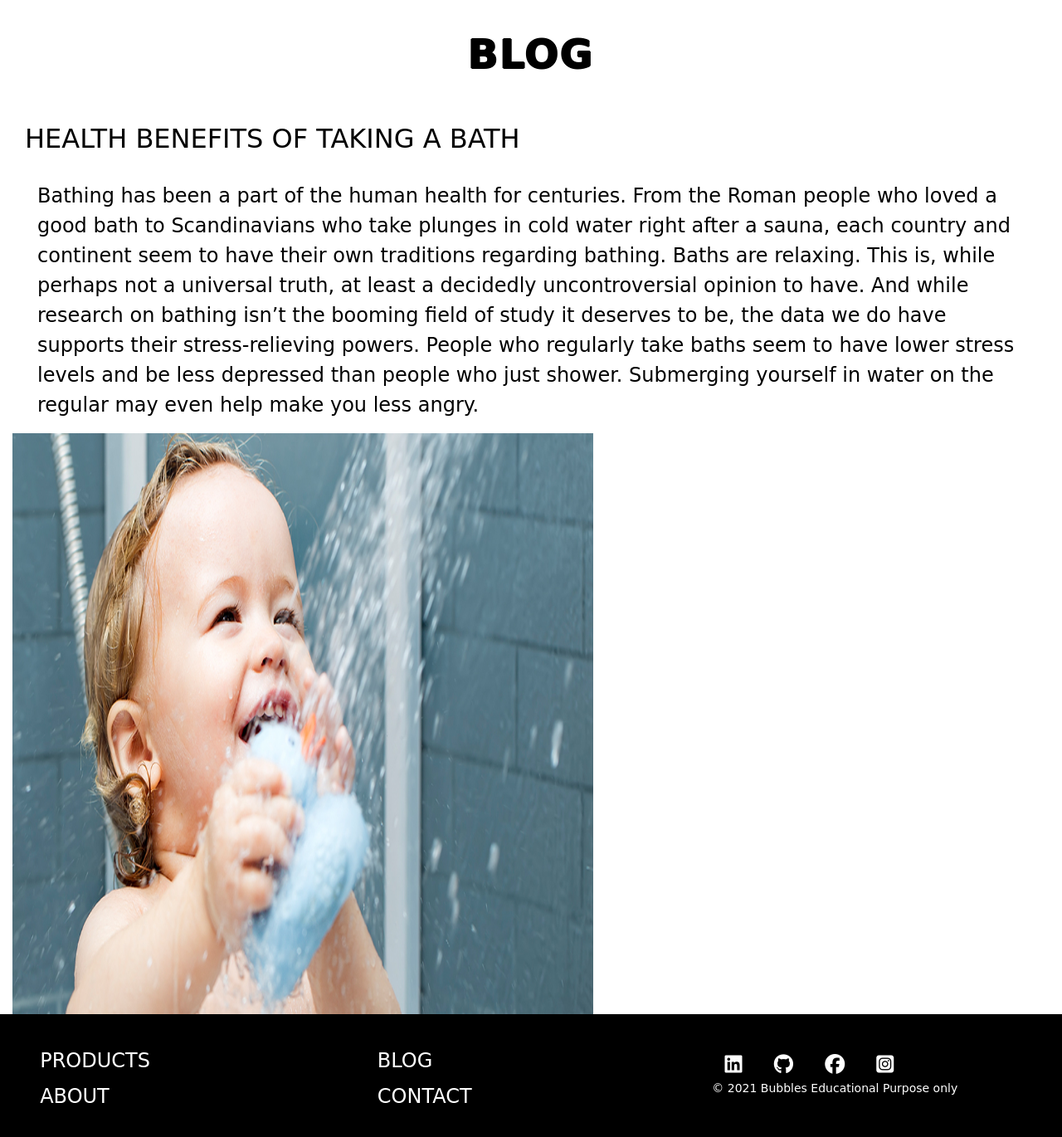
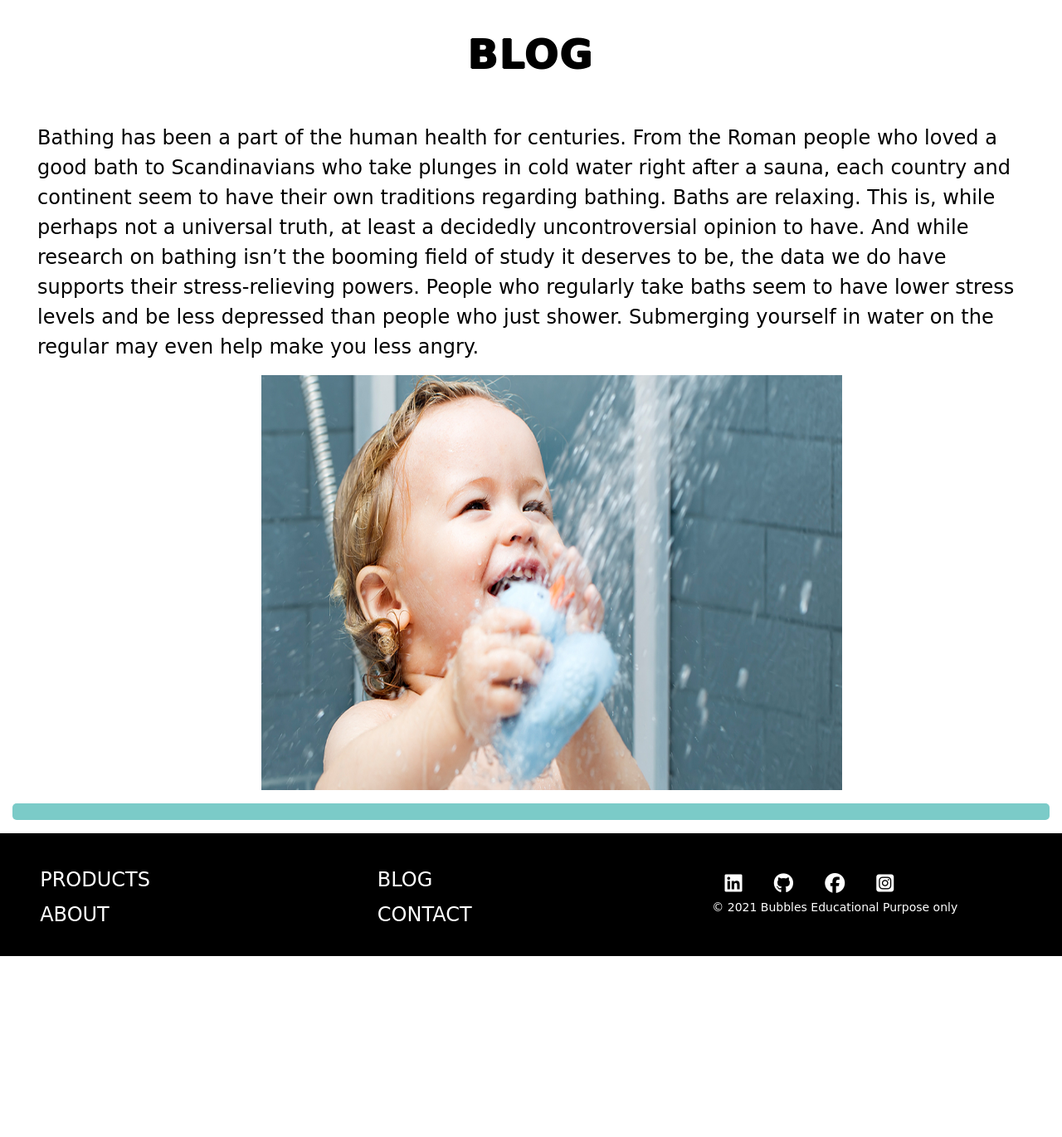
Before and after one commit to gomathishankar28/ms4_bubbles, a Django app: page /blog/ in a window 1280 px wide. Shown: the part 232-1602 px from the top of the page at 83% size. After the commit the page ends 1384 px from the top, so only its background shows below. Run offline with Django 3.2, Linux system fonts and the light colour scheme; data that the repository does not hold is empty; some libraries are stand-ins or nearby versions; some web fonts are replaced.

Commit message:
added media queries to blog page

```diff
--- a/blog/templates/blog/blog.html
+++ b/blog/templates/blog/blog.html
@@ -13,9 +13,6 @@
     <section>
         <div class="container-fluid">
             <div class="container">
-                <div class="row mt-4">
-                    <h2 class="text-center">HEALTH BENEFITS OF TAKING A BATH</h2>
-                </div>
                 <div class="row mt-4">
                     <div class="container">
                         <p>
@@ -43,6 +40,7 @@
             </div>
         </div>
     </div>
+    <hr class="blog-hr">
     <!--- Posts --->
     <div class="posts">
         {% for post in posts %}
@@ -62,9 +60,9 @@
                         <article>{{ post.intro }}</article>
                     </div>
                 </div>
-                <div class="row pb-2 mt-3">
+                <div class="row pb-2 mt-3 mb-5">
                     <div class="col-8 offset-2">
-                        <a href="{% url 'post_detail'  post.slug %}" class="read-text">Read more</a>
+                        <a href="{% url 'post_detail'  post.slug %}" class="cta-button blog-btn">Know more</a>
                     </div>
                 </div>
             {% else %}
--- a/static/css/base.css
+++ b/static/css/base.css
@@ -689,6 +689,13 @@ footer p {
         text-align: center;
         margin-left: -10px;
     }
+.blog-hr {
+    border: 10px solid #7bcbc8;
+    border-radius: 5px;
+}
+.blog-btn {
+    padding: 5px;
+}
 @media (min-width: 540px) {
     .blog-img {
         width: 500px;
@@ -699,9 +706,31 @@ footer p {
 @media (min-width: 800px) {
     .blog-img {
         width: 700px;
-        height: 700px;
+        height: 500px;
     }
 }
+@media (min-width: 1024px) {
+    .blog-img {
+        margin-left: 130px;
+    }
+}
+@media (min-width: 1200px) {
+    .blog-img {
+        margin-left: 300px;
+    }
+}
+@media (min-width: 1440px) {
+    .blog-img {
+        margin-left: 400px;
+    }
+}
+@media (min-width: 1600px) {
+    .blog-img {
+        margin-left: 600px;
+    }
+}
+
+
 
 
 
```
